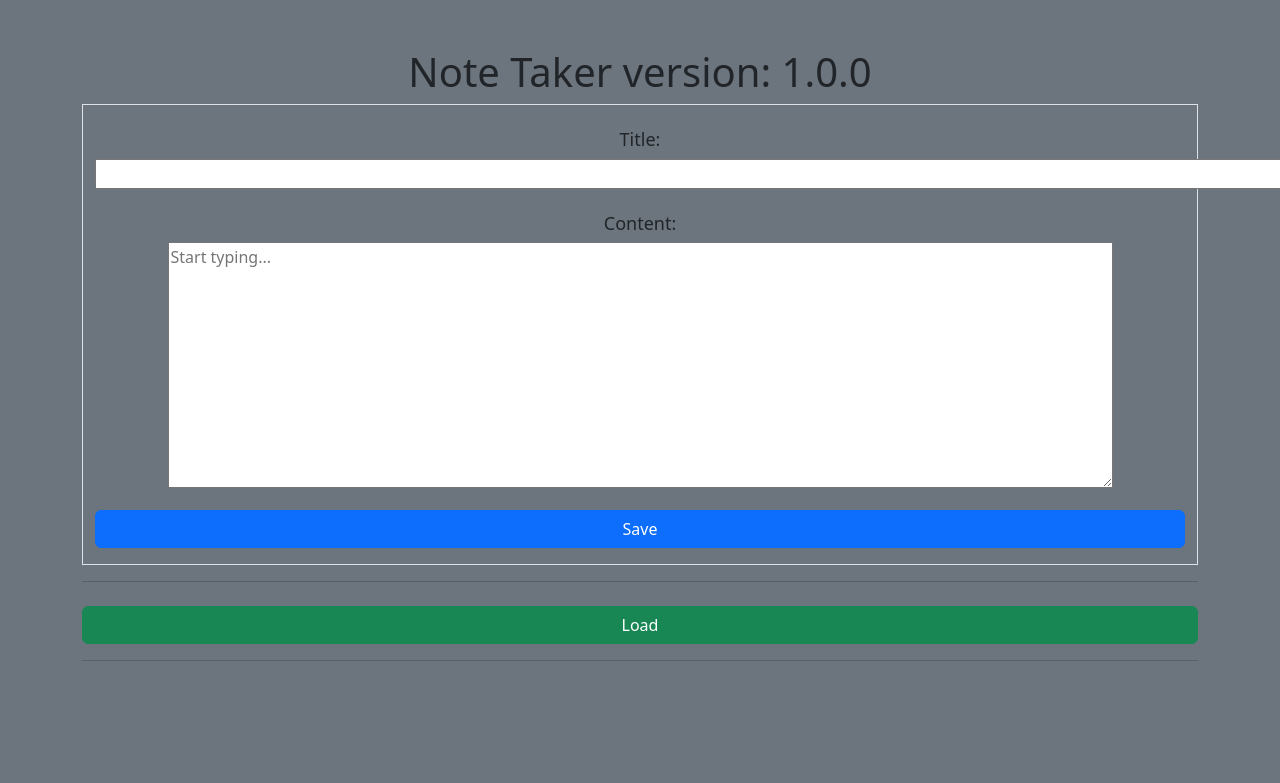
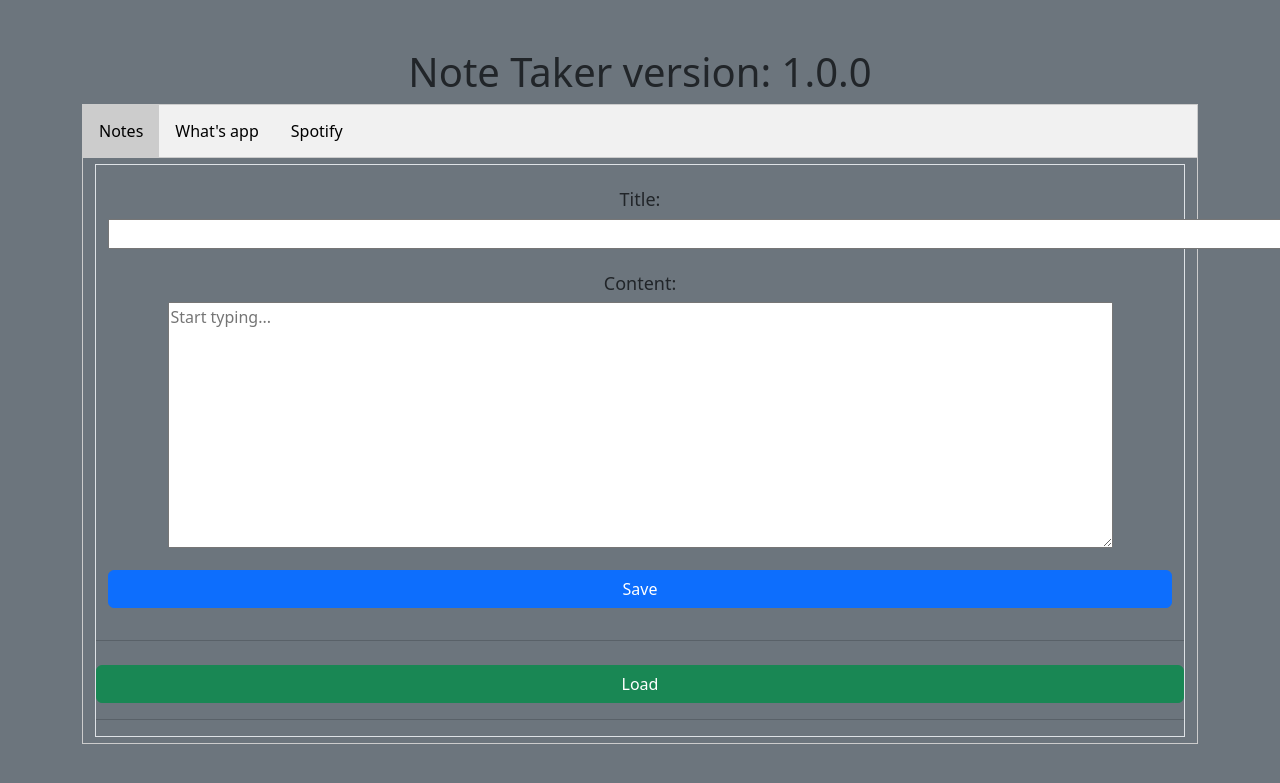
Before and after one commit to Fern135/note-taker, a Django app: page / in a window 1280 px wide; the page is wider, and only the part inside the window is pictured. Shown: the top 783 px of that part. Run offline with Django 4.2, Linux system fonts and the light colour scheme; data that the repository does not hold is empty; some libraries are stand-ins or nearby versions.

Commit message:
"Added tab functionality to index.html, updated CSS and JS files to support tabs, and modified note taking form to be within a tab."

```diff
--- a/public/static/css/index.css
+++ b/public/static/css/index.css
@@ -31,3 +31,49 @@
     min-height: 60px; /* Minimum height */
     word-wrap: break-word; /* Ensures text wraps to new line */
 }
+
+/* Style the tab */
+.tab {
+    overflow: hidden;
+    border: 1px solid #ccc;
+    background-color: #f1f1f1;
+}
+
+/* Style the buttons that are used to open the tab content */
+.tab button {
+    background-color: inherit;
+    float: left;
+    border: none;
+    outline: none;
+    cursor: pointer;
+    padding: 14px 16px;
+    transition: 0.3s;
+}
+
+/* Change background color of buttons on hover */
+.tab button:hover {
+    background-color: #ddd;
+}
+
+/* Create an active/current tablink class */
+.tab button.active {
+    background-color: #ccc;
+}
+
+/* Style the tab content */
+.tabcontent {
+    display: none;
+    padding: 6px 12px;
+    border: 1px solid #ccc;
+    border-top: none;
+}
+
+.tabcontent {
+    animation: fadeEffect 1s; /* Fading effect takes 1 second */
+}
+
+/* Go from zero to full opacity */
+@keyframes fadeEffect {
+    from {opacity: 0;}
+    to {opacity: 1;}
+}
--- a/public/static/js/index.js
+++ b/public/static/js/index.js
@@ -7,6 +7,27 @@ function getRandomChoice(arr) {
         throw new Error('Array is empty');
     }
     return arr[Math.floor(Math.random() * arr.length)];
+}
+
+function openCity(evt, cityName) {
+    // Declare all variables
+    var i, tabcontent, tablinks;
+
+    // Get all elements with class="tabcontent" and hide them
+    tabcontent = document.getElementsByClassName("tabcontent");
+    for (i = 0; i < tabcontent.length; i++) {
+      tabcontent[i].style.display = "none";
+    }
+
+    // Get all elements with class="tablinks" and remove the class "active"
+    tablinks = document.getElementsByClassName("tablinks");
+    for (i = 0; i < tablinks.length; i++) {
+      tablinks[i].className = tablinks[i].className.replace(" active", "");
+    }
+
+    // Show the current tab, and add an "active" class to the button that opened the tab
+    document.getElementById(cityName).style.display = "block";
+    evt.currentTarget.className += " active";
 }
 
 function getDateTime() {
@@ -127,6 +148,8 @@ function fetchAndRenderNotes() {
     .catch(error => console.error('😭 Error fetching data:', error));
 }
 
+document.getElementById("defaultOpen").click();
+
 document.addEventListener('keydown', function(event) {
     if (event.shiftKey && event.key === 'Enter') {
         submitForm();
--- a/public/templates/index.html
+++ b/public/templates/index.html
@@ -27,7 +27,15 @@
         <div class="container text-center pt-5">
             <h1>Note Taker version: {{ app_version }}</h1>
 
-            <div class="border container-fluid">
+            <div class="tab">
+                <button class="tablinks" class="btn btn-primary" id="defaultOpen" onclick="openCity(event, 'notes')">Notes</button>
+                <button class="tablinks"  class="btn btn-info"  onclick="openCity(event, 'Paris')">What's app</button>
+                <button class="tablinks"  class="btn btn-secondary" onclick="openCity(event, 'Tokyo')">Spotify</button>
+            </div>
+
+            <div id="notes" class="tabcontent">
+                <div class="border">
+                    <div class="container-fluid">
                         <form id="new-note">
                             <!-- Regular text input field -->
                             <h4 class="pt-4" id="note-title" for="title">Title:</h4>
@@ -58,6 +66,10 @@
                     <div class="row" id="notes-container"></div>
 
                 </div>
+            </div>
+
+
+        </div>
 
         <script src="{% static 'js/index.js'%}" async></script>
     </body>
```
Also changed, not shown: note_taker.sqlite3. Lines whose indentation alone changed are shown as unchanged.
